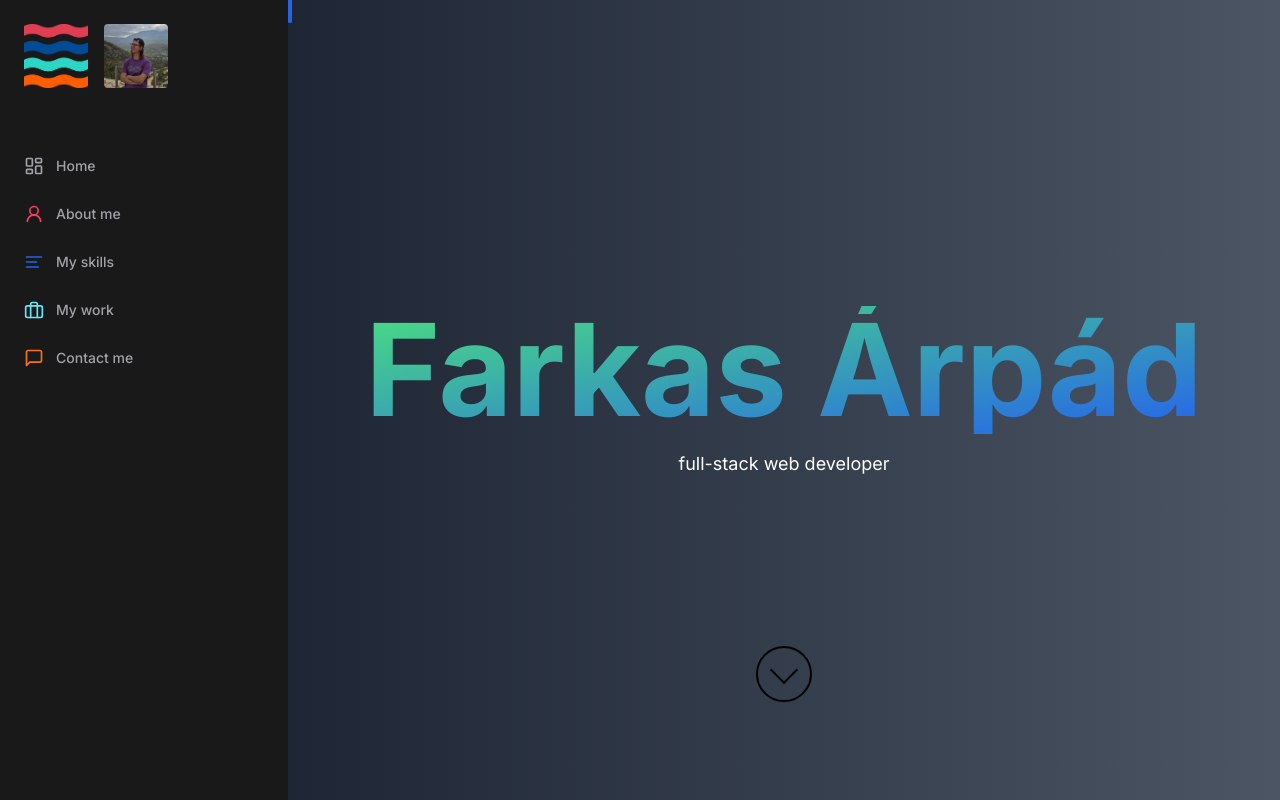
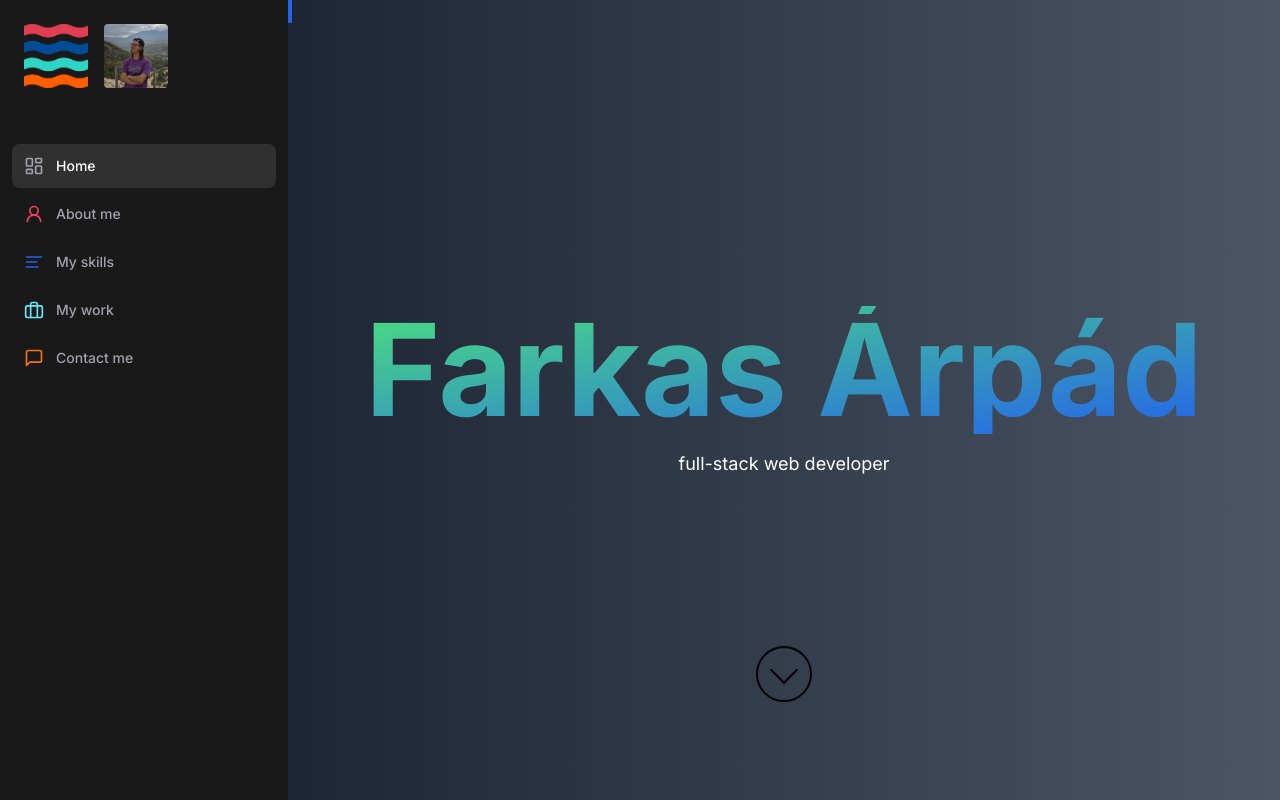
Before and after one commit to arepsz/portfolio, a Next.js app: page / in a window 1280 px wide. Shown: the top 800 px of the page. Built offline with nearby package versions, Linux system fonts and the light colour scheme.

Commit message:
Added a hook to check the current div and highlight the corresponding nav item

```diff
--- a/app/(dashboard)/page.tsx
+++ b/app/(dashboard)/page.tsx
@@ -9,7 +9,7 @@ import { Work } from "@/components/work";
 export default function Home() {
     return (
       <div className="space-y-4 py-4 flex flex-col h-full">
-        <div className='space-y-4 pb-28 h-screen flex flex-col items-center justify-center'>
+        <div className='space-y-4 pb-28 h-screen flex flex-col items-center justify-center' id="home">
           <h2 className="text-5xl md:text-9xl font-bold
           text-center bg-gradient-to-br from-green-400 to-blue-600 bg-clip-text text-transparent">
             Farkas Árpád
--- a/components/circular-progression.tsx
+++ b/components/circular-progression.tsx
@@ -33,6 +33,9 @@ export const CircularProgression = ({
               });
               setPercentages(updatedPercentages);
             }
+            else {
+              setPercentages(new Array(serviceTab.length).fill(0))
+            }
           });
         },
         { threshold: 0 } // Change the threshold value as per your requirements
--- a/components/contact.tsx
+++ b/components/contact.tsx
@@ -1,6 +1,6 @@
 export const Contact = () => {
     return (
-        <div>
+        <div id="contact">
             Contact
         </div>
     )
--- a/components/reading-progress.tsx
+++ b/components/reading-progress.tsx
@@ -11,7 +11,6 @@ export const ReadingProgress = () => {
             const documentHeight = document.documentElement.scrollHeight;
             const scrollY = window.scrollY;
 
-            console.log((scrollY / (documentHeight - windowHeight))*100.02)
             setCompletion(
                 (scrollY / (documentHeight - windowHeight))*100
             )
--- a/components/sidebar.tsx
+++ b/components/sidebar.tsx
@@ -3,8 +3,8 @@
 import { cn } from "@/lib/utils";
 import { AlignLeft, Briefcase, LayoutDashboard, MessageSquare, User2 } from "lucide-react";
 import Link from "next/link";
-import { usePathname } from "next/navigation";
 import Image from "next/image";
+import { useEffect, useLayoutEffect, useState } from "react";
 
 const routes = [
     {
@@ -39,8 +39,52 @@ const routes = [
     }
 ]
 
+const clamp = (value: number) => Math.max(0, value);
+
+const isBetween = (value: number, floor: number, ceil: number) =>
+  value >= floor && value <= ceil;
+
+const useScrollspy = (ids: string[], offset: number = 0) => {
+  const [activeId, setActiveId] = useState("home");
+
+  useLayoutEffect(() => {
+    const listener = () => {
+      const scroll = window.scrollY;
+
+      const position = ids
+        .map((id) => {
+          const element = document.getElementById(id);
+
+          if (!element) return { id, top: -1, bottom: -1 };
+
+          const rect = element.getBoundingClientRect();
+          const top = clamp(rect.top + scroll - offset);
+          const bottom = clamp(rect.bottom + scroll - offset);
+
+          return { id, top, bottom };
+        })
+        .find(({ top, bottom }) => isBetween(scroll, top, bottom));
+
+      setActiveId(position?.id || "");
+    };
+
+    listener();
+
+    window.addEventListener("resize", listener);
+    window.addEventListener("scroll", listener);
+
+    return () => {
+      window.removeEventListener("resize", listener);
+      window.removeEventListener("scroll", listener);
+    };
+  }, [ids, offset]);
+
+  return activeId;
+};
+
 export const Sidebar = () => {
-    const pathname = usePathname();
+    const ids = ["home", "about", "skills", "work", "contact"];
+    const activeId = useScrollspy(ids, 50);
 
     return (
         <div className="space-y-4 py-4 flex flex-col
@@ -69,8 +113,8 @@ export const Sidebar = () => {
                         <Link
                             href={route.href}
                             key={route.href}
-                            className={cn("text-sm group flex p-3 w-full justify-start font-medium cursor-pointer hover:text-white hover:bg-white/10 rounded-lg transition",
-                            pathname === route.href ? "text-white bg-white/10" : "text-zinc-400")}
+                            className={cn("text-sm group flex p-3 w-full justify-start font-medium cursor-pointer hover:text-white hover:bg-white/10 rounded-lg transition text-zinc-400",
+                            route.href.split('#')[1] === activeId && "text-white bg-white/10")}
                         >
                             <div className="flex items-center flex-1">
                                 <route.icon className={cn("h-5 w-5 mr-3", route.color)}/>
--- a/components/work.tsx
+++ b/components/work.tsx
@@ -1,6 +1,6 @@
 export const Work = () => {
     return (
-        <div>
+        <div id="work">
             Work
         </div>
     )
```
